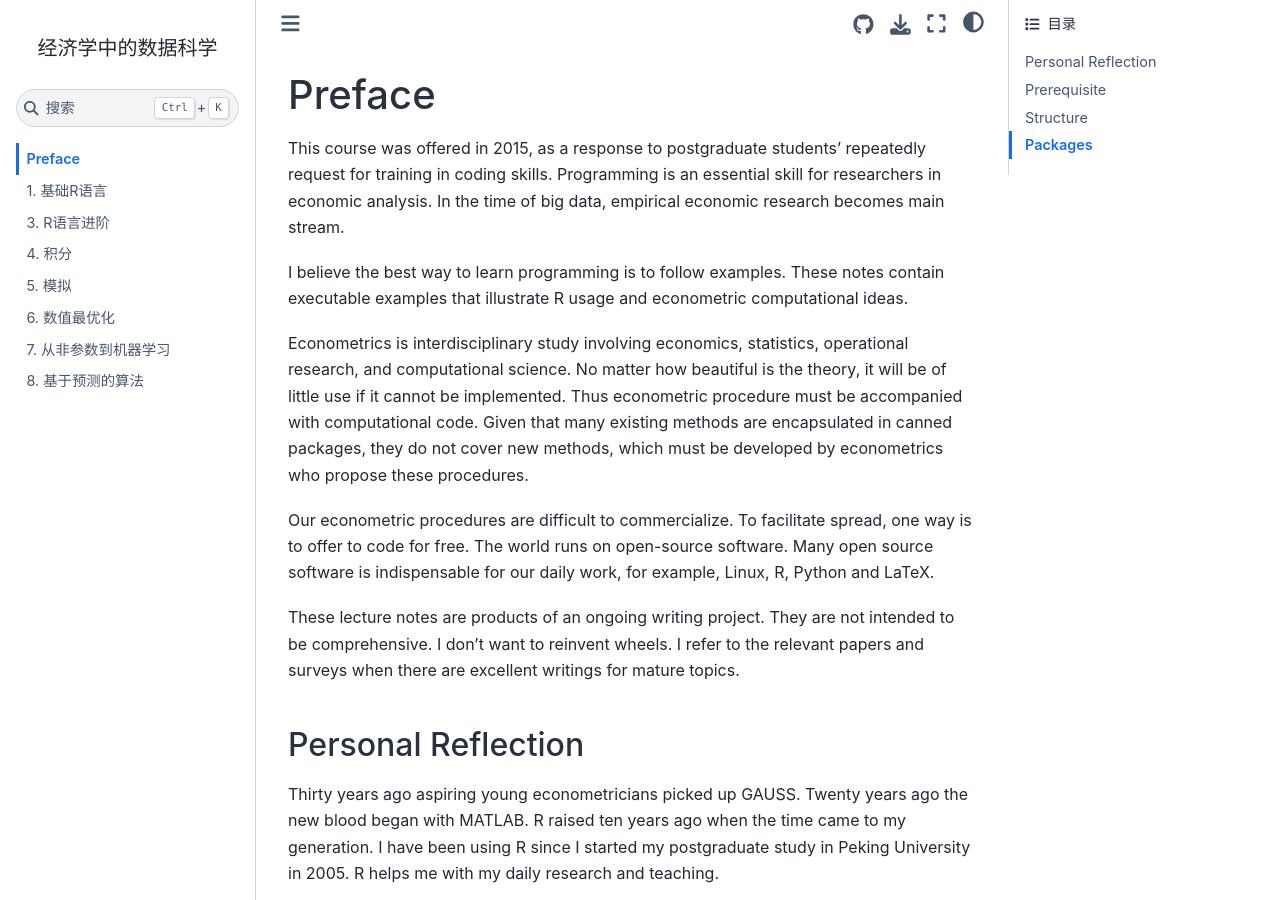
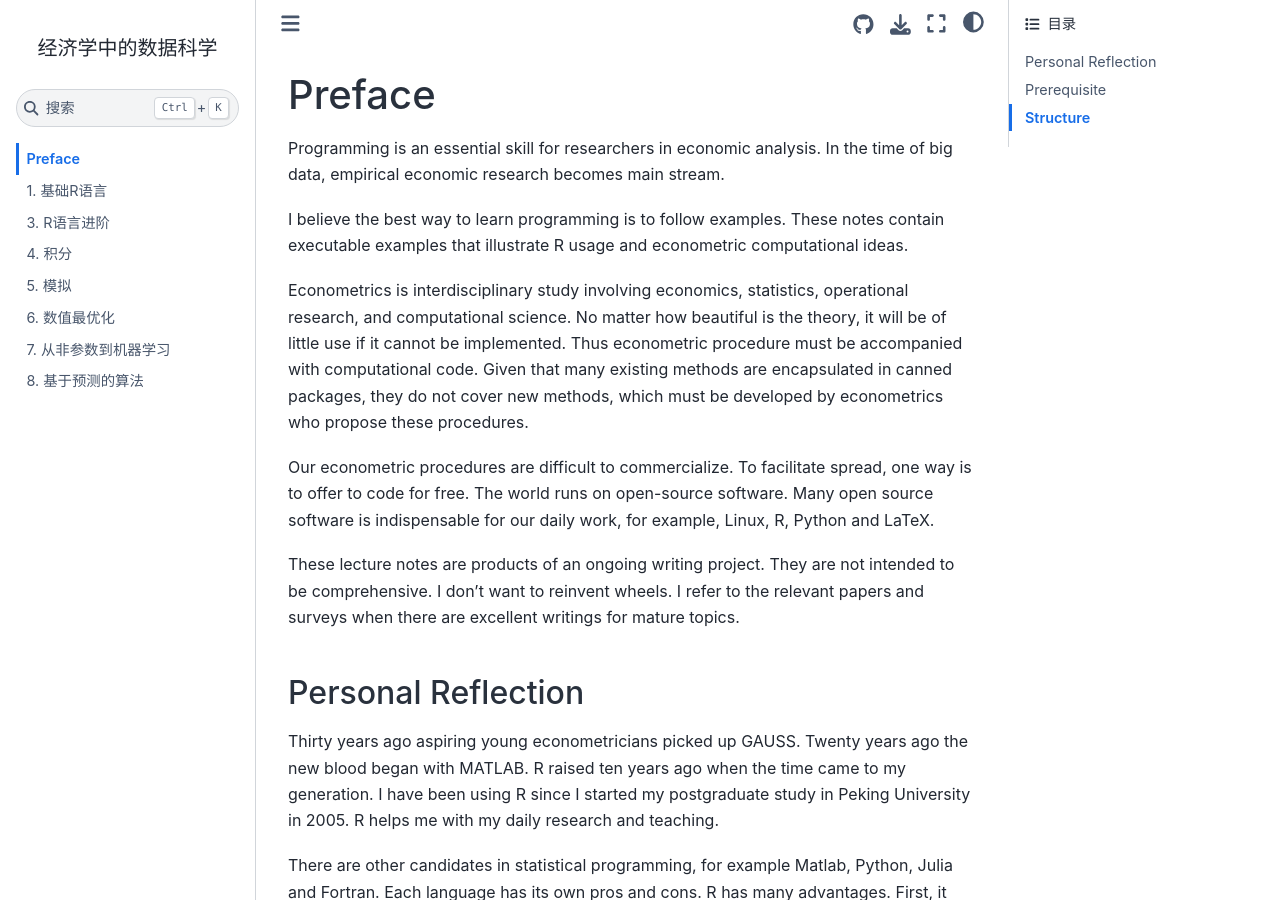
Before and after one commit to zhentaoshi/econ_data_science, a Jupyter Book: the page built from 00-preface.md, in a window 1280 px wide and 900 px high. Built offline with Jupyter Book 1.0.4 settings and Sphinx 7.4.7 and the Sphinx Book theme 1.1.4, drawn with Linux system fonts in a browser that asks for light colours; some of the changed text lies outside the part shown.

Commit message:
Update 00-preface.md

````diff
--- a/00-preface.md
+++ b/00-preface.md
@@ -1,7 +1,7 @@
 
 # Preface
 
-This course was offered in 2015, as a response to postgraduate students' repeatedly request for training in coding skills.
+
 Programming is an essential skill for researchers in economic analysis.
 In the time of big data, empirical economic research becomes main stream.
 
@@ -79,10 +79,3 @@
 The following two lectures cover simulation exercises and simulation-based methods in econometrics.
 The last two lectures talk about machine learning methods. Machine learning is relatively new for economists. Most economics programs only introduce a few
 algorithms but do not cover the theoretical components. We try to provide a review starting from the conventional nonparametric statistical methods.
-
-## Packages
-
-```install.packages(c("plyr", "foreach", "doParallel",
-                   "sampleSelection", "AER", "mcmc",
-                   "randomForest", "gbm"))
-```
````
